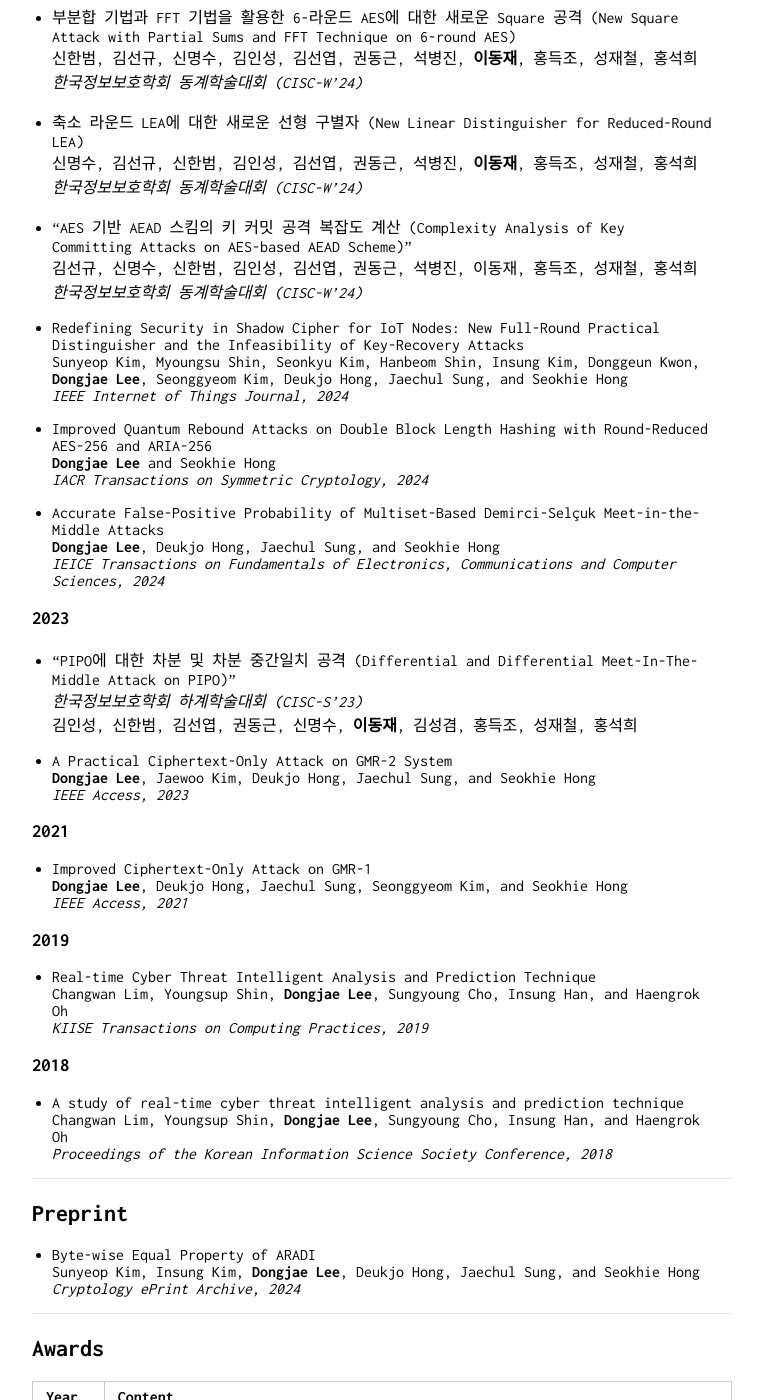
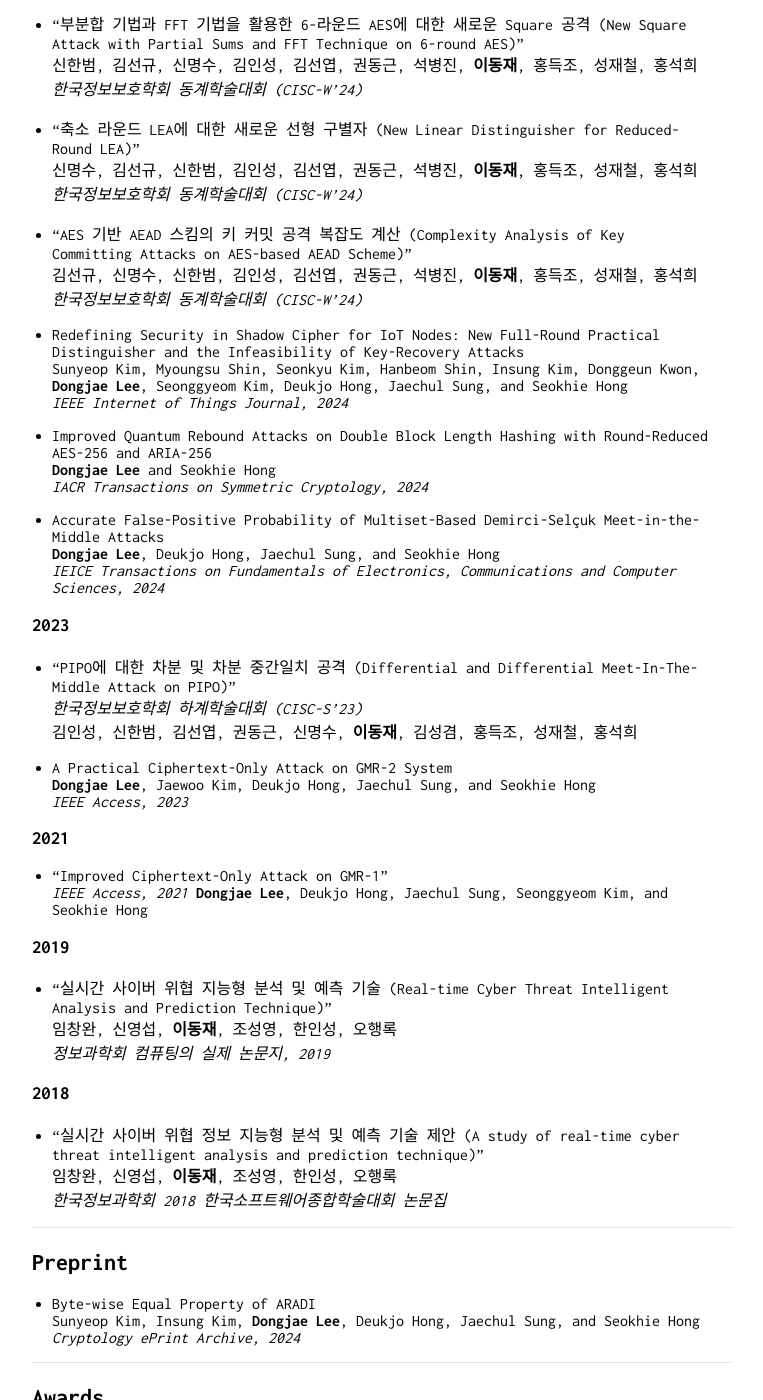
Before and after one commit to DongjaeLee-Dd2dD2/DongjaeLee-Dd2dD2.github.io, a Jekyll site: the page built from index.md, in a window 1280 px wide and 1400 px high, scrolled down 510 px. Shown: the whole window, without its empty margins (258-1021 px from the left). Built offline with Jekyll 4.4.1, drawn with Linux system fonts in a browser that asks for light colours; our own code applies the rules of GitHub Pages for plain Markdown files; some of the changed text lies outside the part shown.

Commit message:
Update index.md

```diff
--- a/index.md
+++ b/index.md
@@ -20,20 +20,20 @@ Symmetric Cryptology and Quantum Cryptanalysis
 
 ### 2024
 
-- Byte-wise equal property of the ARADI cipher \\
+- "ARADI 암호의 바이트 동일 특성 (Byte-wise equal property of the ARADI cipher)" \\
 김선엽, 김선규, 신명수, 김인성, 신한범, 권동근, 석병진, **이동재**, 홍득조, 성재철, 홍석희
 *한국정보보호학회 동계학술대회 (CISC-W'24)*
 
-- 부분합 기법과 FFT 기법을 활용한 6-라운드 AES에 대한 새로운 Square 공격 (New Square Attack with Partial Sums and FFT Technique on 6-round AES) \\
+- "부분합 기법과 FFT 기법을 활용한 6-라운드 AES에 대한 새로운 Square 공격 (New Square Attack with Partial Sums and FFT Technique on 6-round AES)" \\
 신한범, 김선규, 신명수, 김인성, 김선엽, 권동근, 석병진, **이동재**, 홍득조, 성재철, 홍석희
 *한국정보보호학회 동계학술대회 (CISC-W'24)*
 
-- 축소 라운드 LEA에 대한 새로운 선형 구별자 (New Linear Distinguisher for Reduced-Round LEA) \\
+- "축소 라운드 LEA에 대한 새로운 선형 구별자 (New Linear Distinguisher for Reduced-Round LEA)" \\
 신명수, 김선규, 신한범, 김인성, 김선엽, 권동근, 석병진, **이동재**, 홍득조, 성재철, 홍석희
 *한국정보보호학회 동계학술대회 (CISC-W'24)*
 
 - "AES 기반 AEAD 스킴의 키 커밋 공격 복잡도 계산 (Complexity Analysis of Key Committing Attacks on AES-based AEAD Scheme)" \\
-김선규, 신명수, 신한범, 김인성, 김선엽, 권동근, 석병진, 이동재, 홍득조, 성재철, 홍석희
+김선규, 신명수, 신한범, 김인성, 김선엽, 권동근, 석병진, **이동재**, 홍득조, 성재철, 홍석희
 *한국정보보호학회 동계학술대회 (CISC-W'24)*
 
 - Redefining Security in Shadow Cipher for IoT Nodes: New Full-Round Practical Distinguisher and the Infeasibility of Key-Recovery Attacks \\
@@ -60,21 +60,21 @@ Sunyeop Kim, Myoungsu Shin, Seonkyu Kim, Hanbeom Shin, Insung Kim, Donggeun Kwon
 
 ### 2021
 
-- Improved Ciphertext-Only Attack on GMR-1 \\
+- "Improved Ciphertext-Only Attack on GMR-1" \\
+*IEEE Access, 2021*
 **Dongjae Lee**, Deukjo Hong, Jaechul Sung, Seonggyeom Kim, and Seokhie Hong
-*IEEE Access, 2021*
 
 ### 2019
 
-- Real-time Cyber Threat Intelligent Analysis and Prediction Technique \\
-Changwan Lim, Youngsup Shin, **Dongjae Lee**, Sungyoung Cho, Insung Han, and Haengrok Oh
-*KIISE Transactions on Computing Practices, 2019*
+- "실시간 사이버 위협 지능형 분석 및 예측 기술 (Real-time Cyber Threat Intelligent Analysis and Prediction Technique)" \\
+임창완, 신영섭, **이동재**, 조성영, 한인성, 오행록
+*정보과학회 컴퓨팅의 실제 논문지, 2019*
 
 ### 2018
 
-- A study of real-time cyber threat intelligent analysis and prediction technique \\
-Changwan Lim, Youngsup Shin, **Dongjae Lee**, Sungyoung Cho, Insung Han, and Haengrok Oh
-*Proceedings of the Korean Information Science Society Conference, 2018*
+- "실시간 사이버 위협 정보 지능형 분석 및 예측 기술 제안 (A study of real-time cyber threat intelligent analysis and prediction technique)" \\
+임창완, 신영섭, **이동재**, 조성영, 한인성, 오행록
+*한국정보과학회 2018 한국소프트웨어종합학술대회 논문집*
 
 
 ---
```
